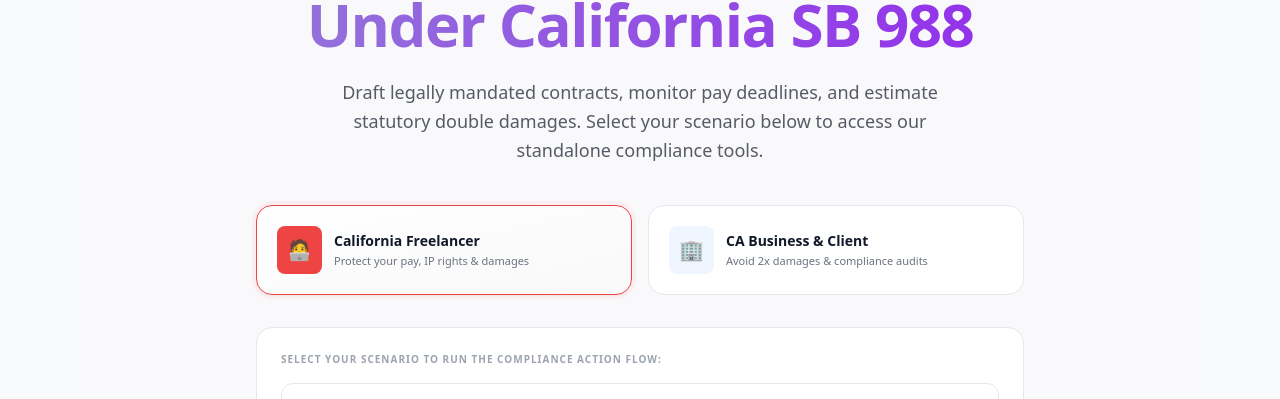
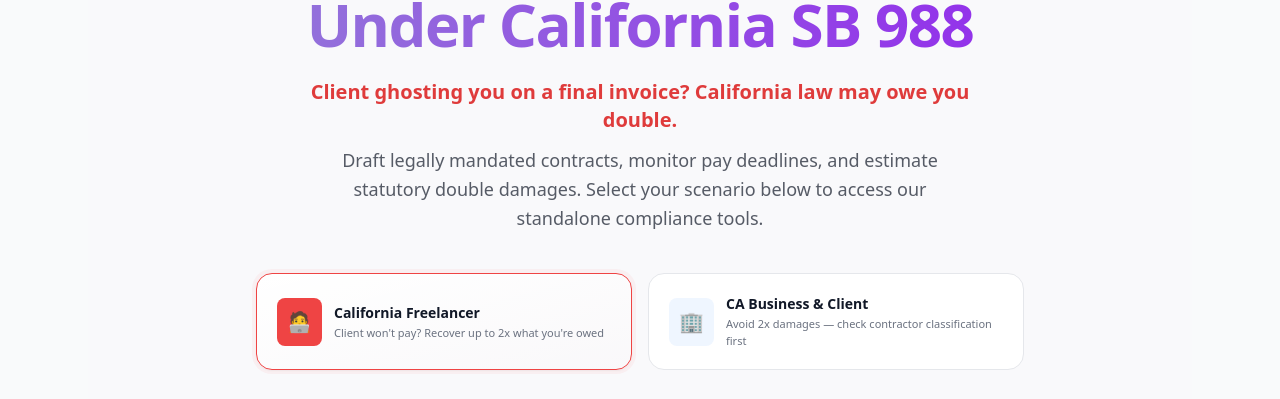
Before and after one commit to lynette367/legal_site, a Next.js app: page / in a window 1280 px wide. Shown: the part 362-761 px from the top of the page. Built offline with nearby package versions, Linux system fonts and the light colour scheme; no server answers.

Commit message:
feat: update hero section

```diff
--- a/app/page.tsx
+++ b/app/page.tsx
@@ -78,6 +78,9 @@ export default function HomePage() {
             Under California SB 988
           </span>
         </h1>
+        <p className="mx-auto max-w-2xl text-lg sm:text-xl font-bold text-red-600/90 leading-snug mb-3">
+          Client ghosting you on a final invoice? California law may owe you double.
+        </p>
         <p className="mx-auto max-w-2xl text-lg text-text-primary/70 leading-relaxed mb-10">
           Draft legally mandated contracts, monitor pay deadlines, and estimate statutory double damages. Select your scenario below to access our standalone compliance tools.
         </p>
--- a/components/tools/LightweightScenarioEngine.tsx
+++ b/components/tools/LightweightScenarioEngine.tsx
@@ -43,6 +43,13 @@ const SCENARIO_LINKS: ScenarioLink[] = [
     badge: "Generator"
   },
   {
+    id: 'business_c',
+    path: 'business',
+    text: "Am I at risk of misclassifying my 1099 contractor?",
+    href: "/tools/irs-20-point-checklist?scenario=classification-check&mode=business",
+    badge: "IRS Audit"
+  },
+  {
     id: 'business_b',
     path: 'business',
     text: "How to avoid the $250 threshold compliance trap?",
@@ -76,7 +83,7 @@ export default function LightweightScenarioEngine() {
             </span>
             <div>
               <h3 className="font-black text-gray-900 text-sm">California Freelancer</h3>
-              <p className="text-[11px] text-gray-500 mt-0.5">Protect your pay, IP rights & damages</p>
+              <p className="text-[11px] text-gray-500 mt-0.5">Client won&apos;t pay? Recover up to 2x what you&apos;re owed</p>
             </div>
           </div>
         </button>
@@ -98,7 +105,7 @@ export default function LightweightScenarioEngine() {
             </span>
             <div>
               <h3 className="font-black text-gray-900 text-sm">CA Business & Client</h3>
-              <p className="text-[11px] text-gray-500 mt-0.5">Avoid 2x damages & compliance audits</p>
+              <p className="text-[11px] text-gray-500 mt-0.5">Avoid 2x damages — check contractor classification first</p>
             </div>
           </div>
         </button>
```
